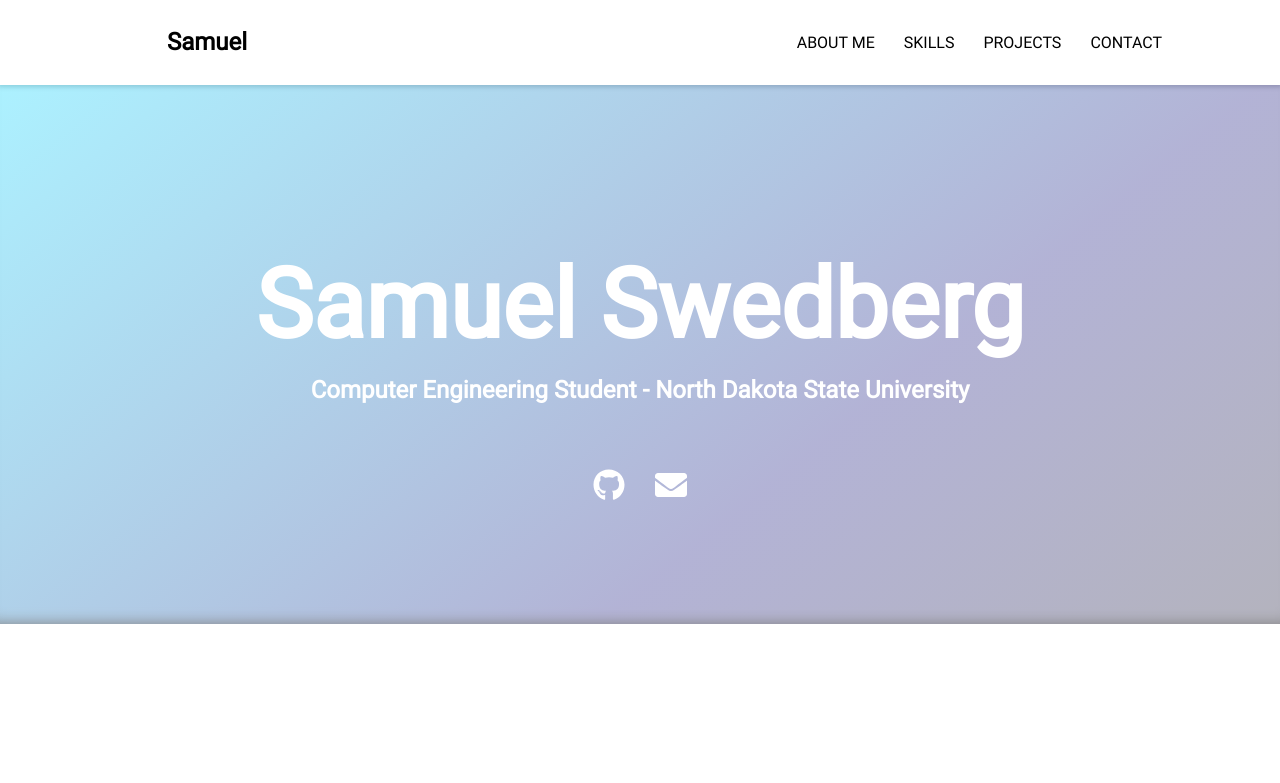
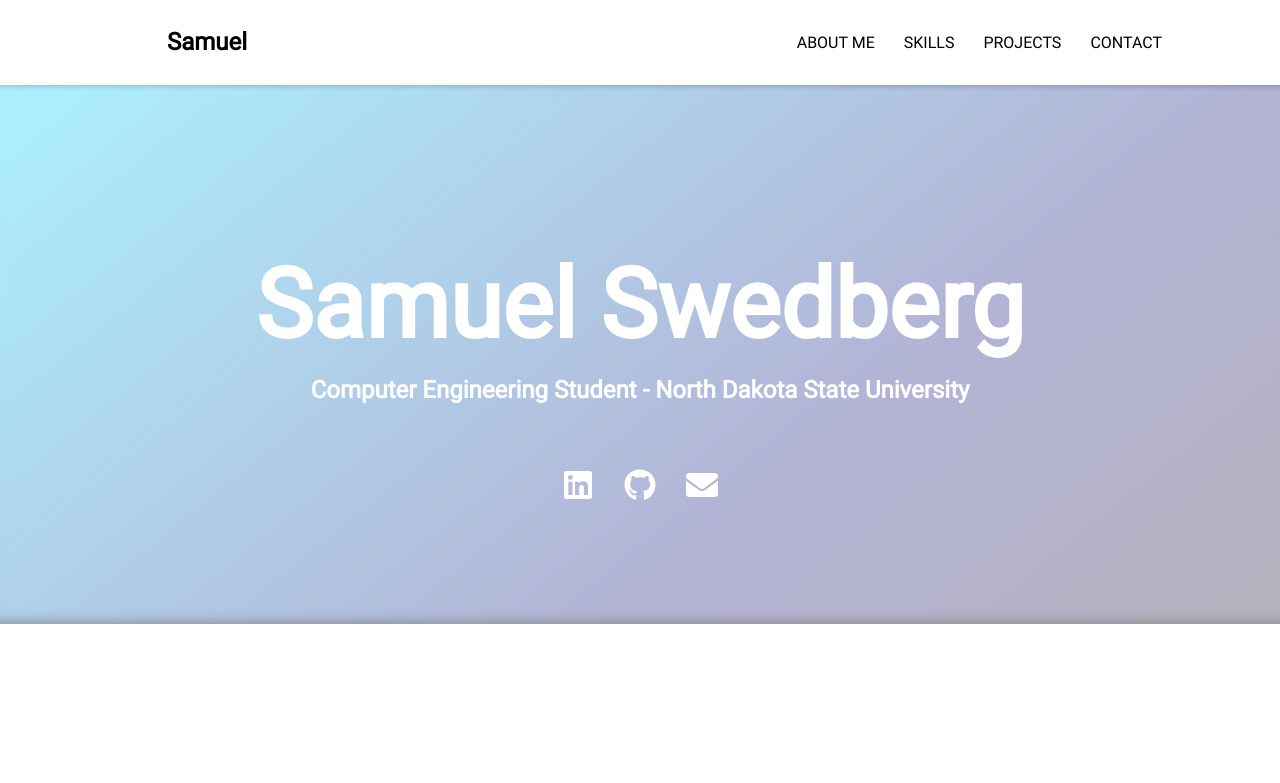
Before and after one commit to samuelswedberg/Coversite, a React (Create React App) app: page / in a window 1280 px wide. Shown: the top 783 px of the page. Built offline with nearby package versions, Linux system fonts and the light colour scheme.

Commit message:
Add LinkedIn

```diff
--- a/src/pages/Home.js
+++ b/src/pages/Home.js
@@ -47,7 +47,7 @@ function Home() {
                 <h1>Samuel Swedberg</h1>
                 <h3>Computer Engineering Student - North Dakota State University</h3>
                 <ul>
-                    {/* <li><a href="https://google.com" target="_blank" rel="noreferrer"><FontAwesomeIcon icon={faLinkedin}></FontAwesomeIcon></a></li> */}
+                    <li><a href="https://www.linkedin.com/in/samuelswedberg/" target="_blank" rel="noreferrer"><FaLinkedin/></a></li>
                     <li><a href="https://github.com/samuelswedberg" target="_blank" rel="noreferrer"><FaGithub/></a></li>
                     <li><a href='mailto:samuel.swedberg@ndsu.edu' target="_blank" rel="noreferrer"><FaEnvelope/></a></li>
                 </ul>
```
